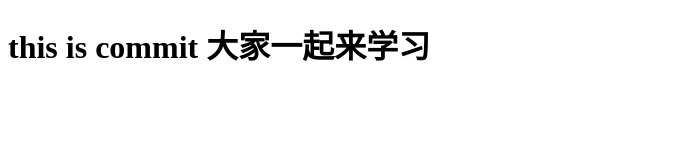
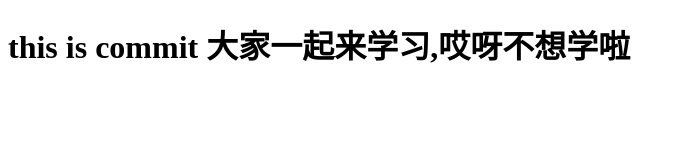
Before and after one commit to Daisyyangxinxin/demo, a plain HTML site: page index.html in a window 1280 px wide. Shown: the whole page, without its empty margins (0-684 px from the left). Drawn offline with Linux system fonts and the light colour scheme.

Commit message:
devB change index.html

```diff
--- a/index.html
+++ b/index.html
@@ -7,6 +7,6 @@
     <title>commit</title>
 </head>
 <body>
-    <h1>this is commit 大家一起来学习</h1>
+    <h1>this is commit 大家一起来学习,哎呀不想学啦</h1>
 </body>
 </html>
```
